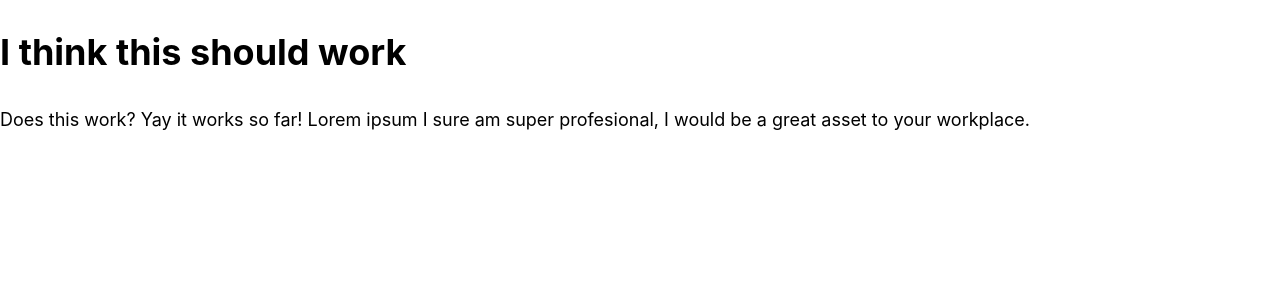
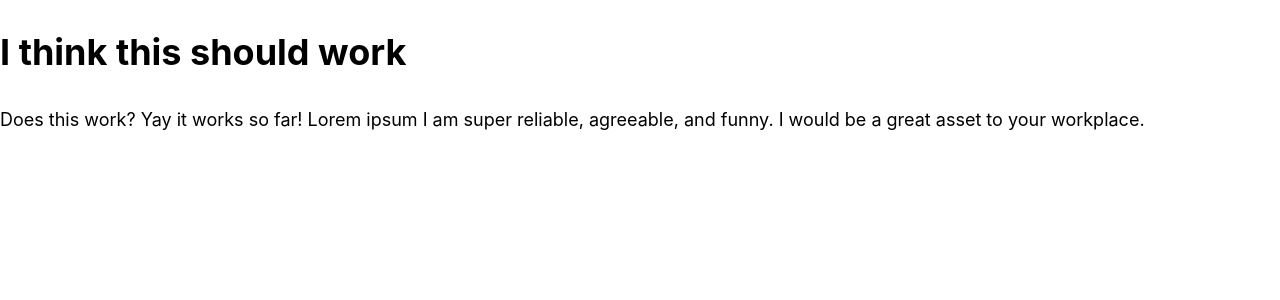
Before and after one commit to glitterspin/farm_events, a Next.js app in the folder nextjs-blog/: page /posts/job-get in a window 1280 px wide. Shown: the top 300 px of the page. Built offline with nearby package versions, Linux system fonts and the light colour scheme.

Commit message:
minor edits

```diff
--- a/nextjs-blog/pages/posts/job-get.js
+++ b/nextjs-blog/pages/posts/job-get.js
@@ -3,7 +3,7 @@ export default function DoesItWork() {
         <h1>I think this should work</h1>
         <p> Does this work? Yay it works so far!
             Lorem ipsum
-        I sure am super profesional,
+        I am super reliable, agreeable, and funny.
         I would be a great asset to your workplace.</p>
     </>
 }
```
